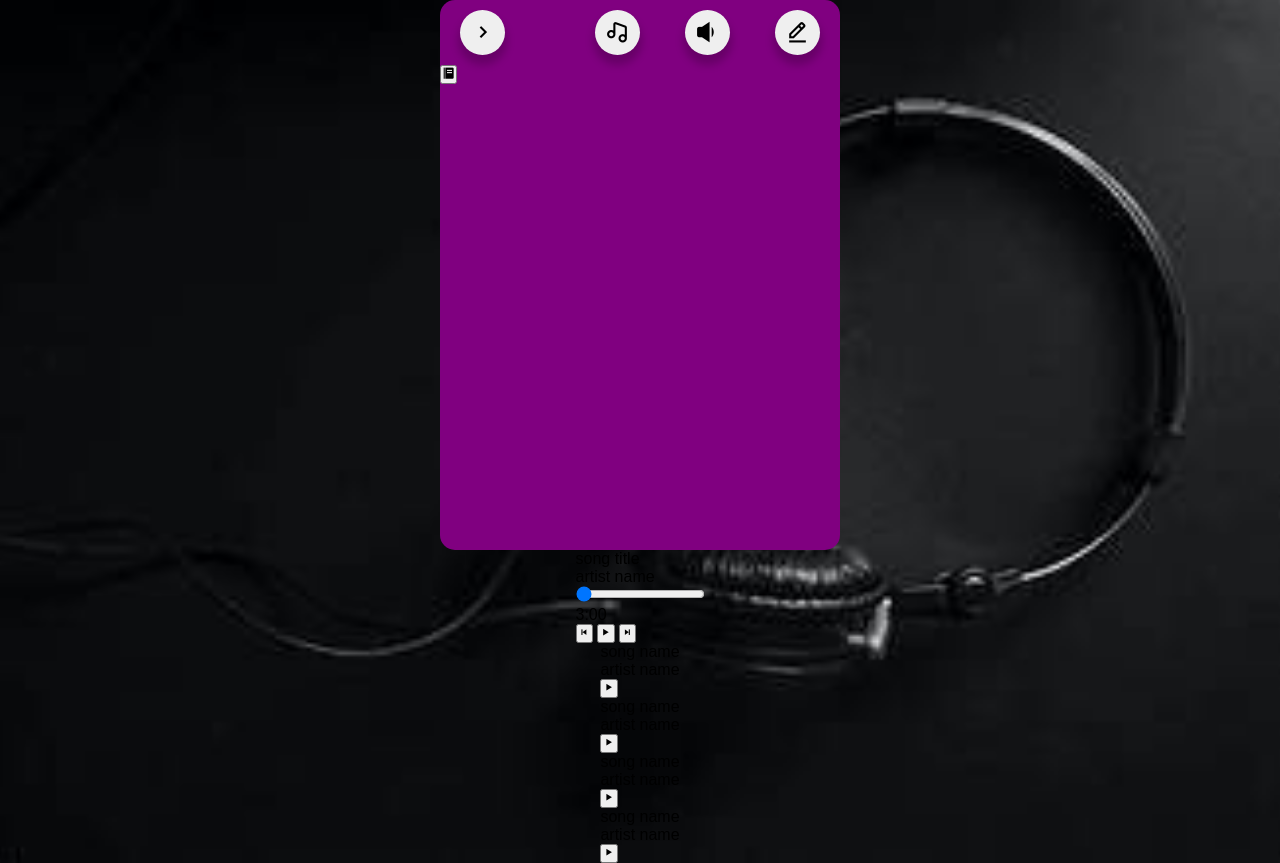
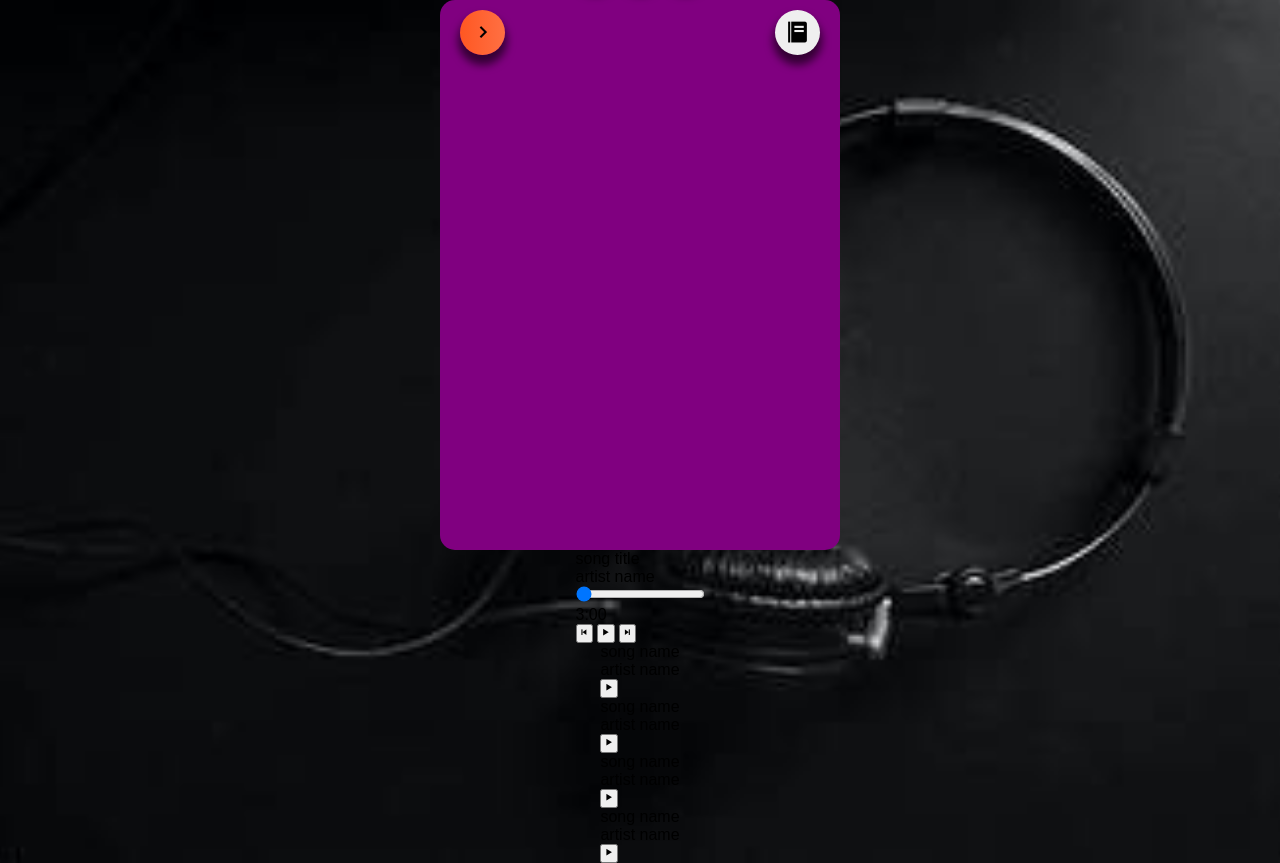
Before and after one commit to ApsaraWitharana/Music-Player-js, a plain HTML site: page index.html in a window 1280 px wide. In both pictures the pointer is over the button 482 px from the left and 32 px from the top of the page. Drawn offline with nearby package versions, Linux system fonts and the light colour scheme.

Commit message:
set,update top-bar css

```diff
--- a/css/style.css
+++ b/css/style.css
@@ -55,6 +55,13 @@ body{
     align-items: center;
     justify-content: center;
     background: rgba(0,0,0,0,08);
-    box-shadow: 0.1px 8px 8px 2px rgba(0,0,0,0.2);
+    box-shadow: 0.1px 8px 8px 2px rgba(0,0,0,0.6);
 
 }
+
+.main .top_bar button:hover,main.control_part .control_buttons .main_btns button:hover{
+    background: linear-gradient(to right,#ff5722,#ff7043);
+    box-shadow: 0.1px 8px 8px 2px rgba(0,0,0,0,0.2) inset
+    ,0.1px 8px 8px 2px rgba(0, 0, 0, 0, 0.2);
+
+}
--- a/index.html
+++ b/index.html
@@ -12,13 +12,14 @@
         <!-- top bar -->
         <div class="top_bar">
             <button onclick="sidebar()"><i class="bx bx-chevron-right"></i></button>
-            <div class="options"></div>
+            <div class="options">
             <button><i class="bx bx-music"></i></button>
              <button><i class="bx bxs-volume-low"></i></button>
              <button><i class="bx bx-edit-alt"></i></button>
 
         </div>
         <button onclick="open_p()"><i class='bx bxs-food-menu'></i></button>
+        </div>
     </div>
     <div class="playing_part">
     <div class="img">
```
